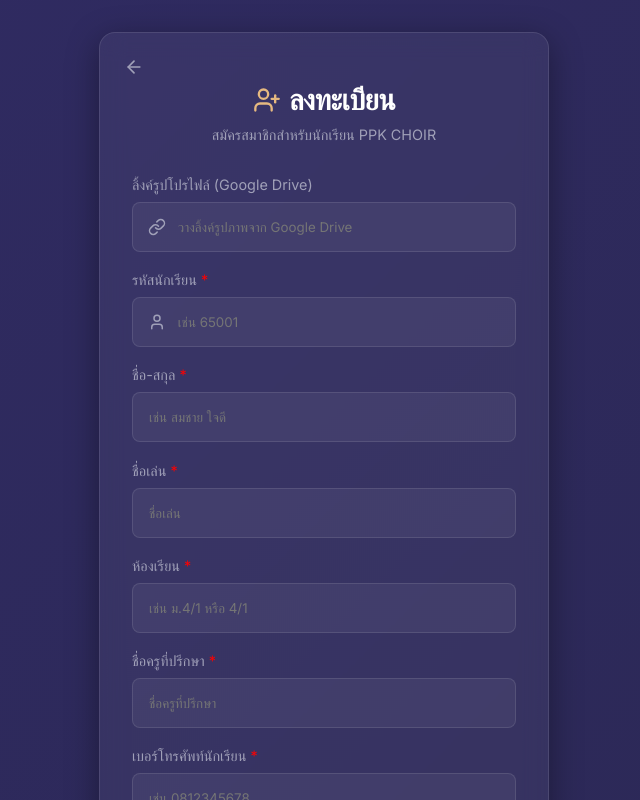
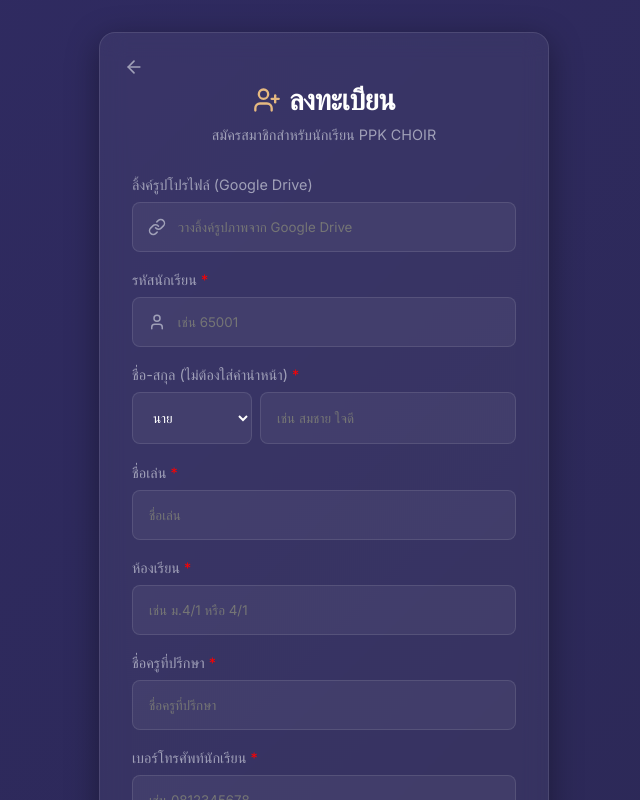
Before and after one commit to krumumpiano-source/ppk-choir, a Next.js app: page /register in a window 1280 px wide. Shown: the top 800 px of the page, without its empty margins (316-956 px from the left). Built offline with nearby package versions, Linux system fonts and the light colour scheme; no server answers.

Commit message:
feat(ui): standardize name format and add prefix dropdown in registration

```diff
--- a/src/app/admin/auditions/page.tsx
+++ b/src/app/admin/auditions/page.tsx
@@ -231,7 +231,7 @@ export default function AuditionsPage() {
                       }}
                     >
                       <div>
-                        <div style={{ fontWeight: 'bold' }}>{s.name}</div>
+                        <div style={{ fontWeight: 'bold' }}>{s.name} {s.nickname ? `(${s.nickname})` : ''}</div>
                         <div style={{ fontSize: '0.8rem', color: 'var(--text-secondary)' }}>
                           รหัส: {s.studentId || '-'} | แนวเดิม: {s.voiceType || 'ยังไม่ได้กำหนด'}
                         </div>
--- a/src/app/api/auditions/route.ts
+++ b/src/app/api/auditions/route.ts
@@ -13,6 +13,7 @@ export async function GET() {
         u.id as userId,
         u.studentId,
         u.name,
+        u.nickname,
         u.voiceType,
         u.role,
         u.section,
@@ -36,6 +37,7 @@ export async function GET() {
       id: row.userId,
       studentId: row.studentId,
       name: row.name,
+      nickname: row.nickname,
       voiceType: row.voiceType || 'Unassigned',
       role: row.role,
       section: row.section || 'ไม่ระบุ',
--- a/src/app/register/page.tsx
+++ b/src/app/register/page.tsx
@@ -12,6 +12,7 @@ export default function RegisterPage() {
   const router = useRouter();
 
   const [studentId, setStudentId] = useState('');
+  const [namePrefix, setNamePrefix] = useState('นาย');
   const [studentName, setStudentName] = useState('');
   const [nickname, setNickname] = useState('');
   const [phone, setPhone] = useState('');
@@ -42,9 +43,11 @@ export default function RegisterPage() {
     setLoading(true);
 
     try {
+      const formattedName = `${namePrefix}${studentName.trim()}`;
+
       const res = await createUser({
         id: studentId.trim(),
-        name: studentName.trim(),
+        name: formattedName,
         nickname: nickname.trim(),
         phone: phone.trim(),
         lineId: lineId.trim(),
@@ -134,7 +137,20 @@ export default function RegisterPage() {
           </div>
 
           <div className="input-group" style={{ margin: 0 }}>
-            <label htmlFor="studentName">ชื่อ-สกุล <span style={{color: 'red'}}>*</span></label>
+            <label htmlFor="studentName">ชื่อ-สกุล (ไม่ต้องใส่คำนำหน้า) <span style={{color: 'red'}}>*</span></label>
+            <div style={{ display: 'flex', gap: '0.5rem' }}>
+              <select
+                value={namePrefix}
+                onChange={(e) => setNamePrefix(e.target.value)}
+                className="input-field"
+                style={{ width: '120px', appearance: 'auto' }}
+                disabled={loading}
+              >
+                <option value="นาย">นาย</option>
+                <option value="นางสาว">นางสาว</option>
+                <option value="ด.ช.">ด.ช.</option>
+                <option value="ด.ญ.">ด.ญ.</option>
+              </select>
               <input
                 type="text"
                 id="studentName"
@@ -142,9 +158,11 @@ export default function RegisterPage() {
                 onChange={(e) => setStudentName(e.target.value)}
                 className="input-field"
                 placeholder="เช่น สมชาย ใจดี"
+                style={{ flex: 1 }}
                 disabled={loading}
                 required
               />
+            </div>
           </div>
 
           <div className="input-group" style={{ margin: 0 }}>
```
Lines whose indentation alone changed are shown as unchanged.
